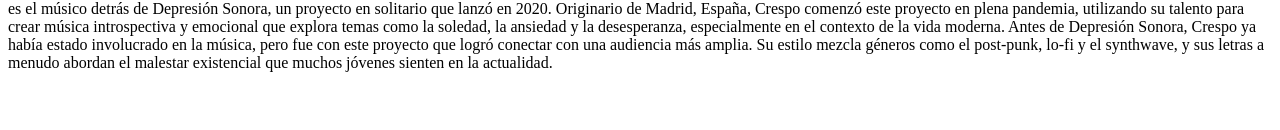
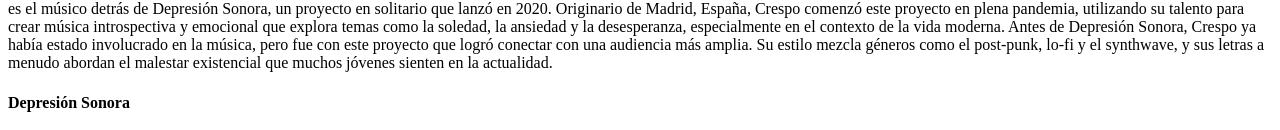
Before and after one commit to 140506M/Cantantes, a plain HTML site: page index.html in a window 1280 px wide. Shown: the part 1945-2075 px from the top of the page. Before the commit the page ends 2025 px from the top, so only its background shows below. Drawn offline with Linux system fonts and the light colour scheme.

Commit message:
c4 album

```diff
--- a/index.html
+++ b/index.html
@@ -28,5 +28,6 @@
     <div>es el músico detrás de Depresión Sonora, un proyecto en solitario que lanzó en 2020. Originario de Madrid, España, Crespo comenzó este proyecto en plena pandemia, utilizando su talento para crear música introspectiva y emocional que explora temas como la soledad, la ansiedad y la desesperanza, especialmente en el contexto de la vida moderna.
         Antes de Depresión Sonora, Crespo ya había estado involucrado en la música, pero fue con este proyecto que logró conectar con una audiencia más amplia. Su estilo mezcla géneros como el post-punk, lo-fi y el synthwave, y sus letras a menudo abordan el malestar existencial que muchos jóvenes sienten en la actualidad.
         </div>
+    <h4>Depresión Sonora</h4>
 </body>
 </html>
```
